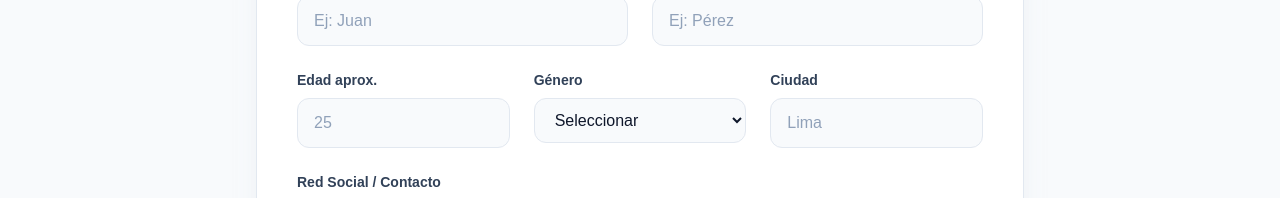
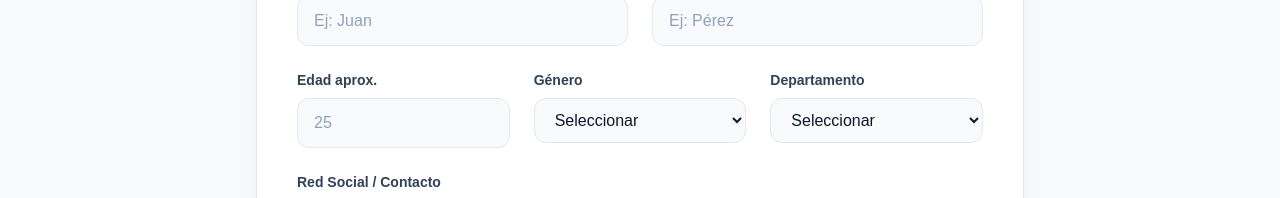
Before and after one commit to Enmvnuel/the-red-flag-repository, a Next.js app: page /denunciar in a window 1280 px wide. Shown: the part 454-652 px from the top of the page. Built offline with nearby package versions, Linux system fonts and the light colour scheme.

Commit message:
feat: add DenouncePage component with report submission form and file upload functionality

```diff
--- a/src/components/pages/DenouncePage.tsx
+++ b/src/components/pages/DenouncePage.tsx
@@ -4,12 +4,40 @@ import { useState } from "react";
 import { Flag, Upload, X, AlertCircle, CheckCircle2 } from "lucide-react";
 import Link from "next/link";
 
+const DEPARTAMENTOS = [
+  "Amazonas",
+  "Áncash",
+  "Apurímac",
+  "Arequipa",
+  "Ayacucho",
+  "Cajamarca",
+  "Callao",
+  "Cusco",
+  "Huancavelica",
+  "Huánuco",
+  "Ica",
+  "Junín",
+  "La Libertad",
+  "Lambayeque",
+  "Lima",
+  "Loreto",
+  "Madre de Dios",
+  "Moquegua",
+  "Pasco",
+  "Piura",
+  "Puno",
+  "San Martín",
+  "Tacna",
+  "Tumbes",
+  "Ucayali",
+];
+
 export default function DenouncePage() {
   const [formData, setFormData] = useState({
     nombreDenunciado: "",
     apellidoDenunciado: "",
     edad: "",
-    ciudad: "",
+    departamento: "",
     genero: "",
     redSocial: "",
     descripcion: "",
@@ -129,18 +157,23 @@ export default function DenouncePage() {
                 </div>
 
                 <div>
-                  <label htmlFor="ciudad" className="mb-2 block text-sm font-semibold text-slate-700">
-                    Ciudad
+                  <label htmlFor="departamento" className="mb-2 block text-sm font-semibold text-slate-700">
+                    Departamento
                   </label>
-                  <input
-                    type="text"
-                    id="ciudad"
+                  <select
+                    id="departamento"
                     required
-                    value={formData.ciudad}
-                    onChange={(e) => setFormData({ ...formData, ciudad: e.target.value })}
-                    className="w-full rounded-xl border border-slate-200 bg-slate-50 px-4 py-3 text-slate-900 placeholder:text-slate-400 focus:border-rose-500 focus:bg-white focus:outline-none focus:ring-2 focus:ring-rose-500/20 transition-all"
-                    placeholder="Lima"
-                  />
+                    value={formData.departamento}
+                    onChange={(e) => setFormData({ ...formData, departamento: e.target.value })}
+                    className="w-full rounded-xl border border-slate-200 bg-slate-50 px-4 py-3 text-slate-900 focus:border-rose-500 focus:bg-white focus:outline-none focus:ring-2 focus:ring-rose-500/20 transition-all"
+                  >
+                    <option value="">Seleccionar</option>
+                    {DEPARTAMENTOS.map((dep) => (
+                      <option key={dep} value={dep}>
+                        {dep}
+                      </option>
+                    ))}
+                  </select>
                 </div>
               </div>
 
```
